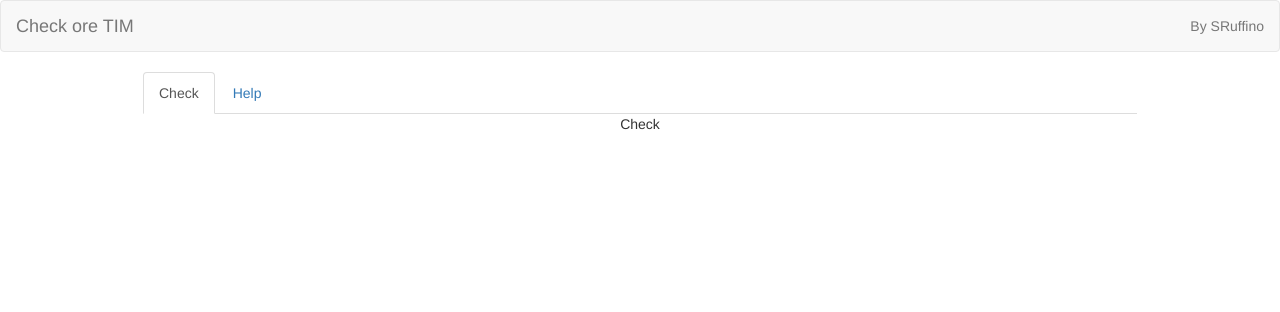
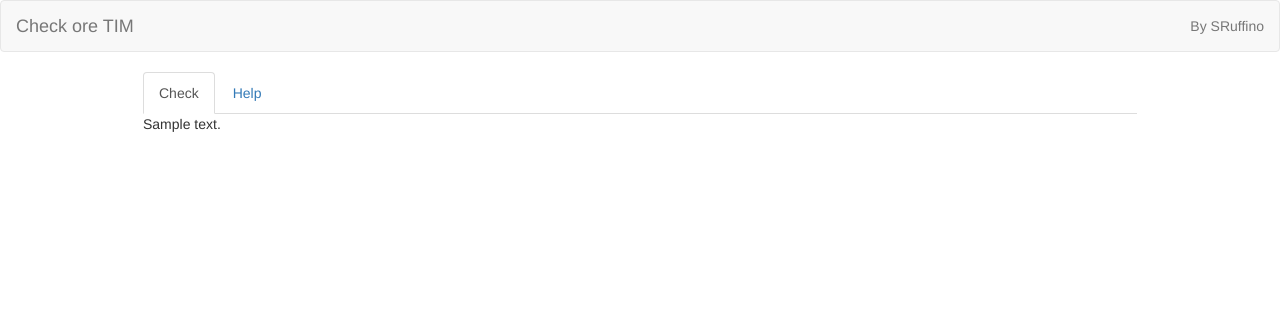
Before and after one commit to zniffur/flask-project, a Flask app: template templates/check.html in a window 1280 px wide. Shown: the top 312 px of the page. Run offline with Flask 2, Linux system fonts and the light colour scheme; the template is opened without the code that fills it: most values are stand-ins (such as "Sample title", 1, 10 or a date in 2020); some libraries are stand-ins or nearby versions.

Commit message:
small improve

```diff
--- a/myproject.py
+++ b/myproject.py
@@ -9,7 +9,7 @@ def index():
 
 @application.route('/check')
 def check():
-    return render_template('check.html')
+    return render_template('check.html', text = "Check Ore - Zniff 2017")
 
 if __name__ == '__main__':
     application.run(host='0.0.0.0')
--- a/templates/check.html
+++ b/templates/check.html
@@ -7,14 +7,20 @@
 
   <!-- Nav tabs -->
   <ul class="nav nav-tabs" role="tablist">
-    <li role="presentation" class="active"><a href="#home" aria-controls="home" role="tab" data-toggle="tab">Check</a></li>
-    <li role="presentation"><a href="#profile" aria-controls="profile" role="tab" data-toggle="tab">Help</a></li>
+    <li role="presentation" class="active"><a href="#check" aria-controls="check" role="tab" data-toggle="tab">Check</a></li>
+    <li role="presentation"><a href="#help" aria-controls="help" role="tab" data-toggle="tab">Help</a></li>
   </ul>
 
   <!-- Tab panes -->
   <div class="tab-content">
-    <div role="tabpanel" class="tab-pane active" id="home">Check</div>
-    <div role="tabpanel" class="tab-pane" id="profile">Questo è l'help</div>
+
+    <div role="tabpanel" class="tab-pane active" id="check">
+    {{ text }}
+    </div>
+
+    <div role="tabpanel" class="tab-pane" id="help">
+    Questo è l'help
+    </div>
 
   </div>
 
--- a/templates/home.html
+++ b/templates/home.html
@@ -38,13 +38,11 @@
     </nav>
 
 
-    <div class="border-row" style="width: 100%; margin-bottom: 15px;"></div>
-    <div class="container-fluid" align="center" style="min-height: 100%; width: 80%;">
+    <div class="container-fluid" style="min-height: 100%; width: 80%;">
 
         {% block body %} {% endblock %}
 
     </div>
-
 
 
     <!-- Including Bootstrap JS (with its jQuery dependency) so that dynamic components work -->
```
